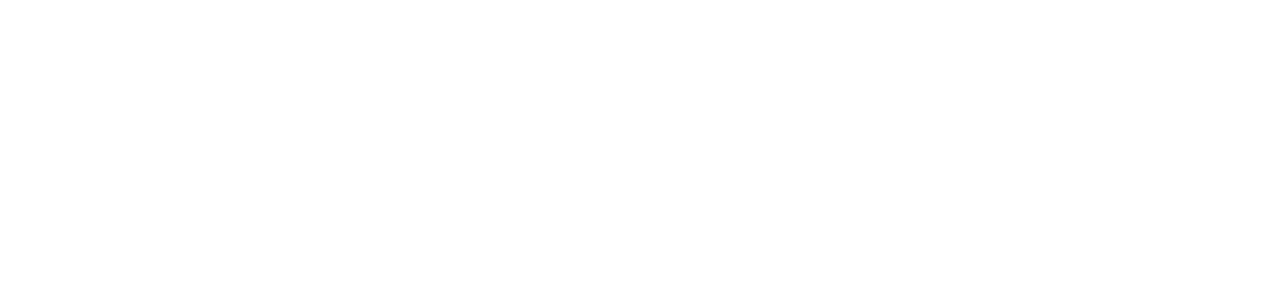
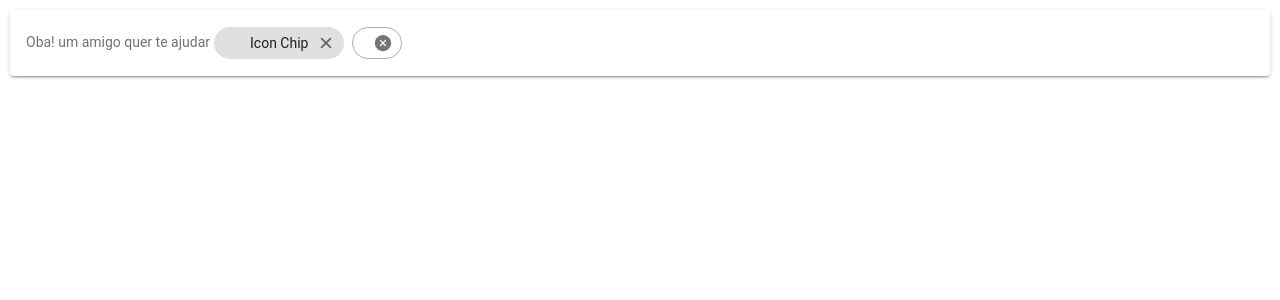
Before and after one commit to AlexsandroSA/movilehack-afro, a React (Create React App) app in the folder front/: page /notification in a window 1280 px wide. Shown: the top 300 px of the page. Built offline with nearby package versions, Linux system fonts and the light colour scheme.

Commit message:
notification student page

```diff
--- a/front/src/App.tsx
+++ b/front/src/App.tsx
@@ -6,6 +6,7 @@
 /*  Page */
 import TeacherHome from './pages/Teacher/Teacher';
 import StudentHome from './pages/Student/Student';
+import Notification from './pages/Notification';
 
 
 /* Core CSS required for Ionic components to work properly */
@@ -32,6 +33,7 @@
     <IonReactRouter>
       <Route path="/professor" component={TeacherHome} exact={true} />
       <Route path="/aluno" component={StudentHome} exact={true} />
+      <Route path="/notification" component={Notification} exact={true} />
       <Route path="/" render={() => <Redirect to="/professor" />} exact={true} />
     </IonReactRouter>
   </IonApp>
--- /dev/null
+++ b/front/src/pages/Notification/index.css
@@ -0,0 +1,20 @@
+/* ion-content {
+  --background: #fff;
+  display: flex;
+  align-items: center;
+}
+
+ion-card-content {
+  display: flex;
+  align-items: center;
+  flex-direction: column;
+}
+
+ion-text {
+  color: #000;
+  display: inline-block;
+}
+
+ion-card {
+  --background: #fff;
+} */
--- /dev/null
+++ b/front/src/pages/Notification/index.tsx
@@ -0,0 +1,41 @@
+import React from 'react';
+import {
+  IonContent,
+  IonPage,
+  IonText,
+  IonButton,
+  IonCard,
+  IonCardContent,
+  IonChip,
+  IonLabel,
+  IonIcon,
+
+} from '@ionic/react';
+import './index.css';
+
+const Notification: React.FC = () => {
+  return (
+    <IonPage>
+      <IonContent fullscreen>
+        <IonCard>
+          <IonCardContent>
+            <IonText>
+              {'Oba!\num amigo\nquer te ajudar'}
+            </IonText>
+            <IonChip>
+              <IonIcon color="danger" />
+              <IonLabel>Icon Chip</IonLabel>
+              <IonIcon name="close" />
+            </IonChip>
+            <IonChip outline>
+              <IonIcon name="close-circle"></IonIcon>
+            </IonChip>
+          </IonCardContent>
+
+        </IonCard>
+      </IonContent>
+    </IonPage>
+  );
+};
+
+export default Notification;
```
